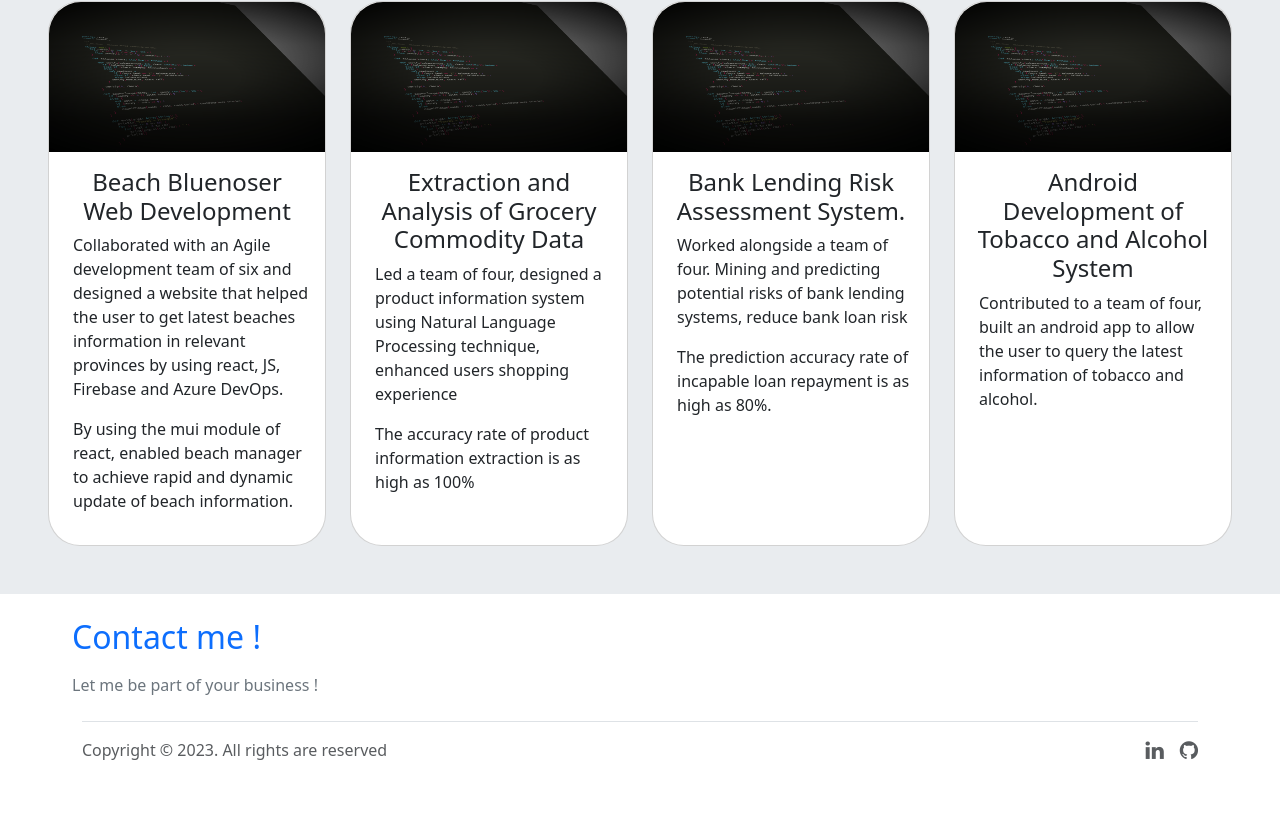
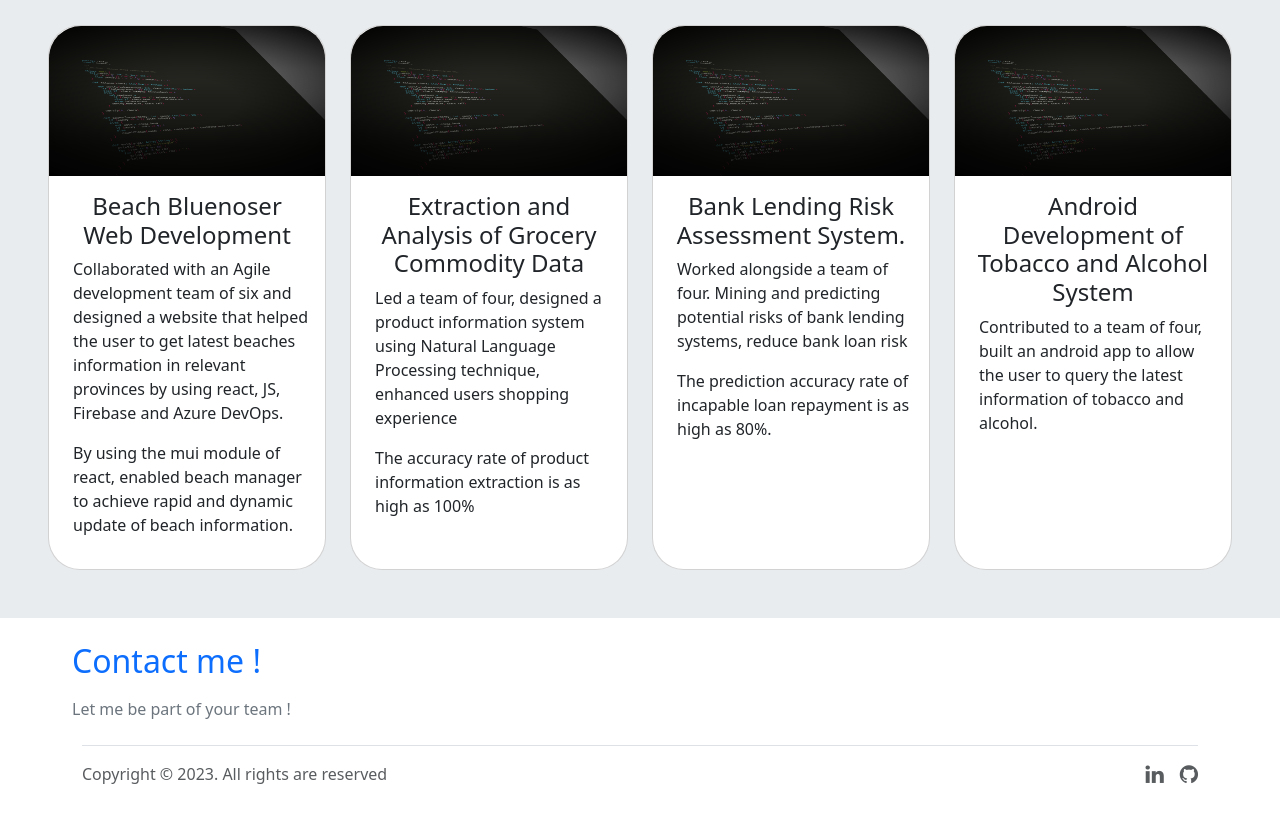
Before and after one commit to kmxyz/MyWeb, a React (Create React App) app: page / in a window 1280 px wide. Shown: the part 1471-2293 px from the top of the page. Built offline with nearby package versions, Linux system fonts and the light colour scheme; the HTML template or start-up script is replaced by a standard one.

Commit message:
changed the contact me content

```diff
--- a/src/pages/contactme.jsx
+++ b/src/pages/contactme.jsx
@@ -7,7 +7,7 @@ class ContactMe extends Component {
     return (
       <div id="Contact" className="text-start ms-5 ps-4">
         <h2 class="pb-2 text-primary mt-4">Contact me !</h2>
-        <p className="text-secondary ">Let me be part of your business !</p>
+        <p className="text-secondary ">Let me be part of your team !</p>
       </div>
     );
   }
--- a/src/pages/experience.jsx
+++ b/src/pages/experience.jsx
@@ -14,7 +14,7 @@ class Experience extends Component {
         <h1 className="border-bottom pb-2">Experience</h1>
         <div className="row ">
           {items.map((m) => (
-            <div key={m.name} className="col pt-4 ">
+            <div key={m.name} className="col pt-5 ">
               <Card items={m} />
             </div>
           ))}
```
